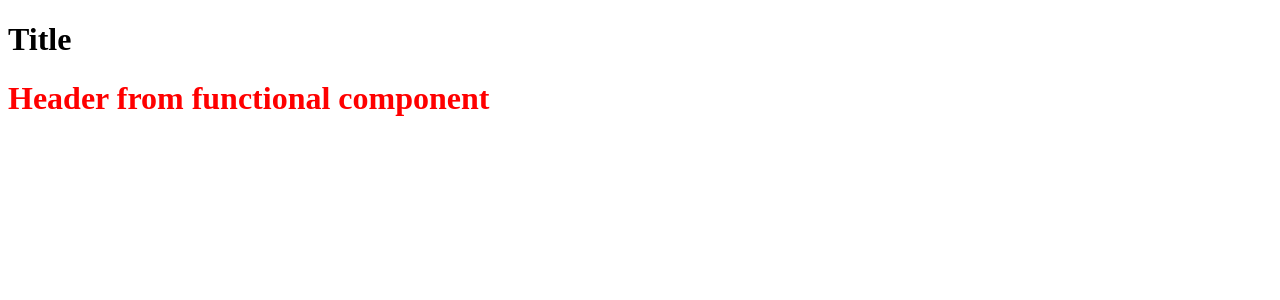
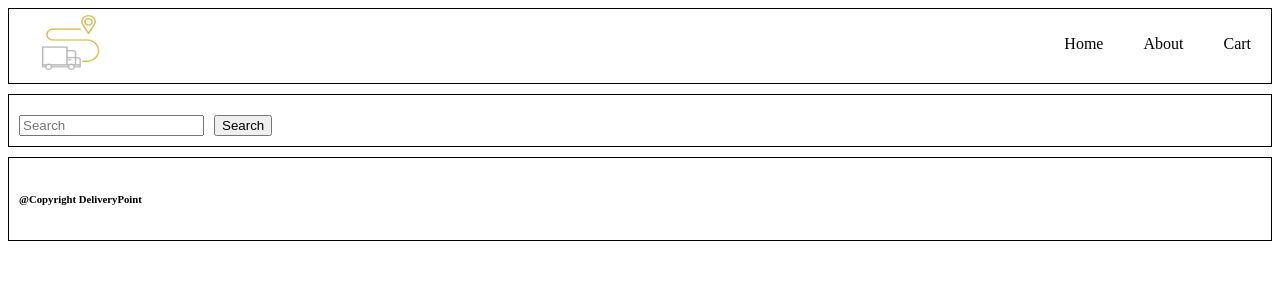
Before and after one commit to Adarsha-React/DeliveryPoint, a React (Vite) app: page / in a window 1280 px wide. Shown: the top 300 px of the page. Built offline with nearby package versions, Linux system fonts and the light colour scheme.

Commit message:
AppLayout of the project

```diff
--- a/App.js
+++ b/App.js
@@ -1,19 +1,18 @@
 import React from "react";
 import ReactDOM from "react-dom/client";
+import Header from "./components/Header";
+import Body from "./components/Body";
+import Footer from "./components/Footer";
 
-const Title = () => {
-  return <h1>Title</h1>;
-};
-
-//Component Composition - Writing Title component inside Header component
-const Header = () => {
+const AppLayout = () => {
   return (
-    <div>
-      <Title />
-      <h1 id="header">Header from functional component</h1>
+    <div className="app">
+      <Header />
+      <Body />
+      <Footer />
     </div>
   );
 };
 
 const root = ReactDOM.createRoot(document.getElementById("root"));
-root.render(<Header />);
+root.render(<AppLayout />);
--- /dev/null
+++ b/components/Body.js
@@ -0,0 +1,13 @@
+const Body = () => {
+  return (
+    <div className="body">
+      <div className="search-container">
+        <input type="text" placeholder="Search" />
+        <button className="search-btn">Search</button>
+      </div>
+      <div className="restaurant-container"></div>
+    </div>
+  );
+};
+
+export default Body;
--- /dev/null
+++ b/components/Footer.js
@@ -0,0 +1,9 @@
+const Footer = () => {
+  return (
+    <div className="footer">
+      <h6>@Copyright DeliveryPoint</h6>
+    </div>
+  );
+};
+
+export default Footer;
--- /dev/null
+++ b/components/Header.js
@@ -0,0 +1,19 @@
+import appLogo from "../assests/images/appLogo.png";
+const Header = () => {
+  return (
+    <div className="header">
+      <div className="app-logo">
+        <img className="logo" src={appLogo} />
+      </div>
+      <div className="nav-items">
+        <ul>
+          <li>Home</li>
+          <li>About</li>
+          <li>Cart</li>
+        </ul>
+      </div>
+    </div>
+  );
+};
+
+export default Header;
--- a/index.css
+++ b/index.css
@@ -1,3 +1,39 @@
-#header {
-    color: red;
+.header {
+    display: flex;
+    justify-content: space-between;
+    border: 1px solid black;
 }
+.logo {
+    width: 120px;
+    height: 70px;
+    cursor: pointer;
+}
+
+.nav-items > ul {
+    display: flex;
+    list-style-type: none;
+}
+
+.nav-items > ul > li {
+    padding: 10px 20px;
+}
+
+.body {
+    border: 1px solid black;
+    margin-top: 10px;
+    padding: 10px;
+}
+.search-container {
+    padding-top: 10px;
+}
+
+.search-btn {
+    margin-left: 10px;
+
+}
+
+.footer {
+    border: 1px solid black;
+    margin-top: 10px;
+    padding: 10px;
+}
```
Also changed, not shown: assests/images/appLogo.png (added).
